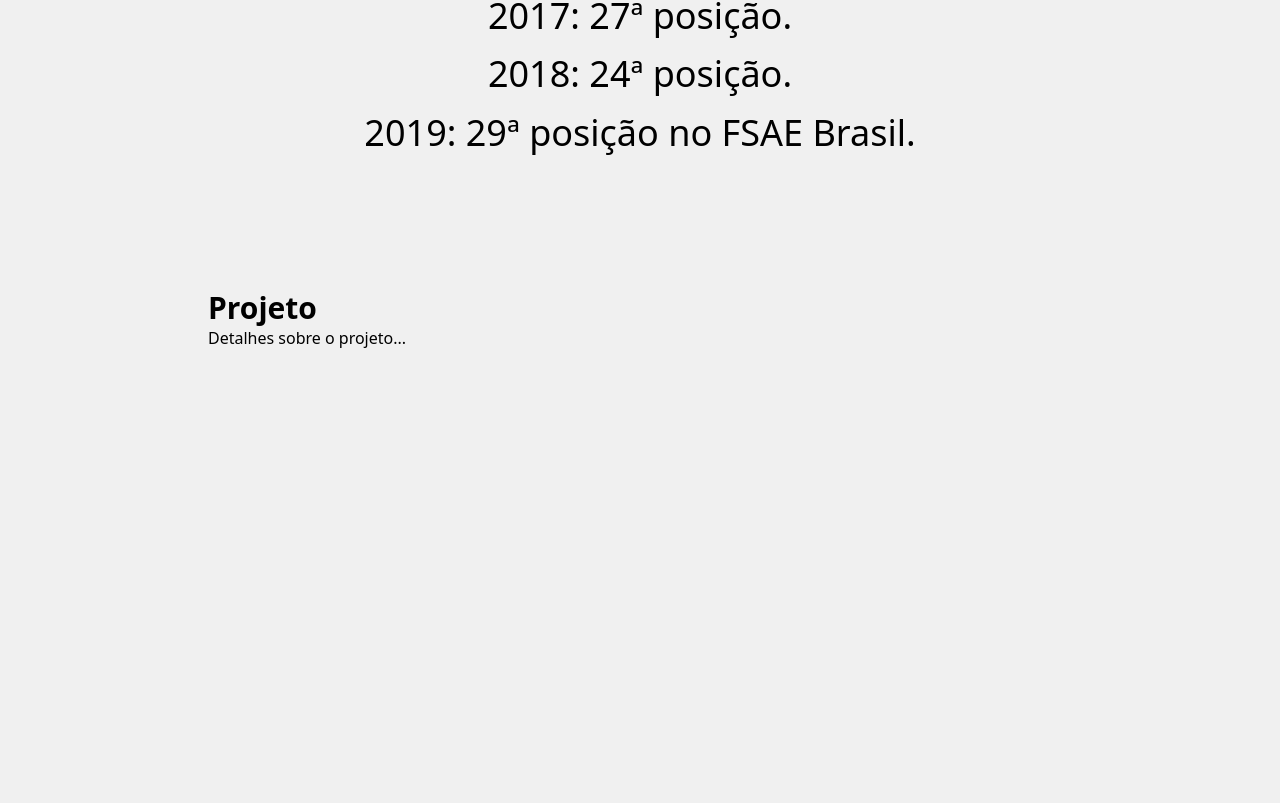
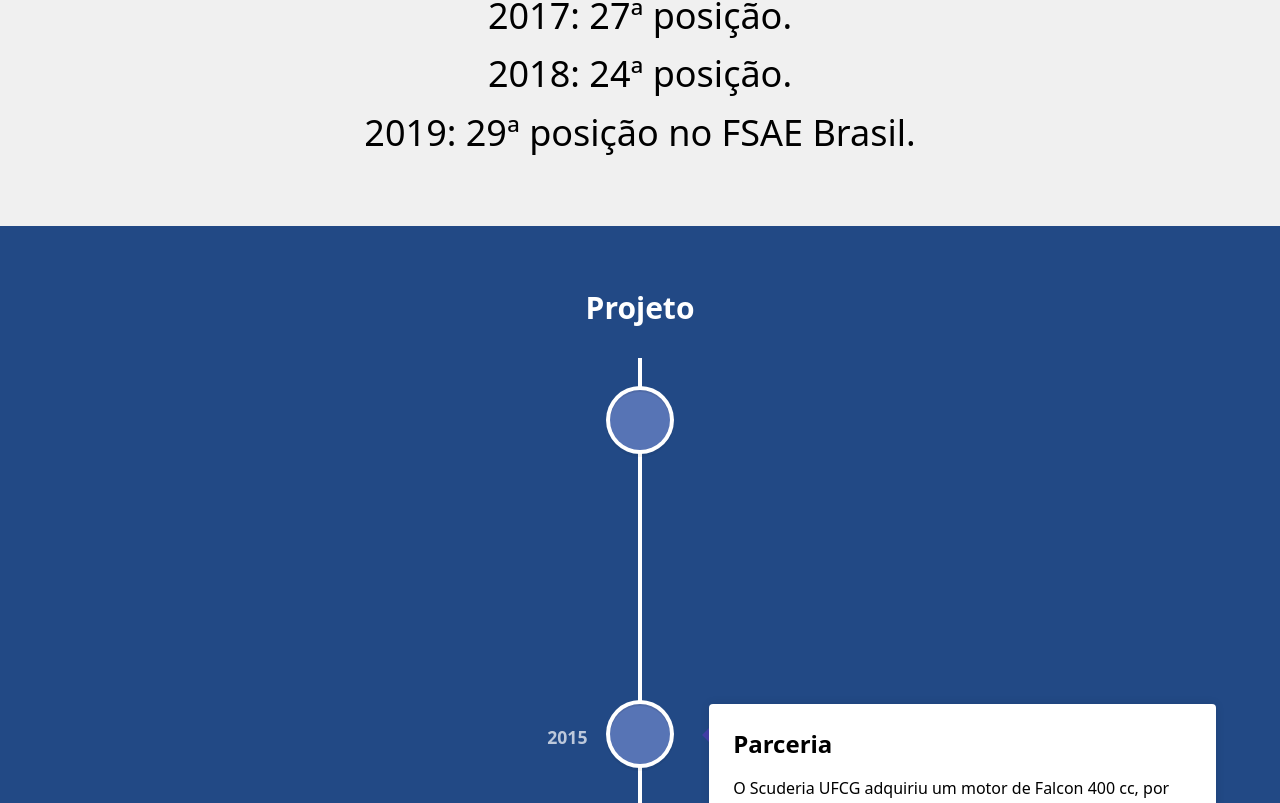
Before and after one commit to scuderiaufcg/SiteScuderia, a React (Vite) app: page / in a window 1280 px wide. Shown: the part 1997-2800 px from the top of the page. Built offline with nearby package versions, Linux system fonts and the light colour scheme.

Commit message:
feat: add and style project timeline

```diff
--- a/package.json
+++ b/package.json
@@ -24,7 +24,10 @@
   },
   "dependencies": {
     "@tailwindcss/vite": "^4.1.11",
+    "prop-types": "^15.8.1",
+    "react-icons": "^5.5.0",
     "react-router-dom": "^7.6.3",
+    "react-vertical-timeline-component": "^3.5.3",
     "tailwindcss": "^4.1.11"
   }
 }
--- /dev/null
+++ b/src/components/Timeline.jsx
@@ -0,0 +1,95 @@
+import {
+  VerticalTimeline,
+  VerticalTimelineElement
+} from 'react-vertical-timeline-component';
+import 'react-vertical-timeline-component/style.min.css';
+
+const events = [
+  {
+    title: 'Início',
+    date: '2013',
+    description: (
+      <p>
+        A Equipe Scuderia UFCG iniciou suas atividades, na Universidade Federal de Campina Grande,
+        Paraíba. O projeto tem como objetivo o desenvolvimento de inovações tecnológicas e a
+        construção de protótipos tipo Fórmula, propiciando oportunidades de aplicações práticas de
+        estudantes de engenharia.
+      </p>
+    )
+  },
+  {
+    title: 'Parceria',
+    date: '2015',
+    description: (
+      <p>
+        O Scuderia UFCG adquiriu um motor de Falcon 400 cc, por empréstimo da UFPB. Entretanto, por
+        questões financeiras o protótipo não foi finalizado a tempo da 12ª Competição de Fórmula SAE
+        Brasil. Porém, a equipe participou do evento apresentando os relatórios de projeto. Realizando,
+        também benchmarkings para melhorias. Uma grande oportunidade para obtenção de experiência.
+      </p>
+    )
+  },
+  {
+    title: 'Primeira competição',
+    date: '2016',
+    description: (
+      <p>
+        O alcance da equipe foi notório. Em sua participação na 13ª Competição, foi premiada com o 26ª
+        colocação, dentre 40 equipes inscritas. Além da participação, os feedbacks dos juízes foram
+        importantes para o desempenho da equipe e para melhorias de projeto.
+      </p>
+    )
+  },
+  {
+    title: 'Nova tentativa',
+    date: '2017',
+    description: (
+      <p>
+        A equipe participou da 14ª Competição de Fórmula SAE Brasil e terminou na 27ª colocação,
+        dentre 51 competidores.
+      </p>
+    )
+  },
+  {
+    title: 'Upgrade',
+    date: '2018',
+    description: (
+      <p>
+        A equipe adquiriu um motor Yamaha XT 660R com injeção controlada por um módulo Fuel Controller,
+        e se fez presente na 15ª Competição de Fórmula SAE Brasil. O Scuderia UFCG obteve seu melhor
+        desempenho, a 24ª colocação, dentre 70 competidores.
+      </p>
+    )
+  },
+  {
+    title: 'Aprendizado!',
+    date: '2019',
+    description: (
+      <p>
+        Em meio à dificuldades que proporcionaram aprendizado e experiência, a equipe participou da
+        16º competição de fórmula SAE Brasil, ficando na 29° colocação entre as 48 equipes inscritas.
+      </p>
+    )
+  }
+];
+
+export default function Timeline() {
+  return (
+    <VerticalTimeline>
+      {events.map((event, idx) => (
+        <VerticalTimelineElement
+          key={idx}
+          date={event.date}
+          iconStyle={{ background: '#5774B5', color: '#fff' }}
+          contentStyle={{ boxShadow: '0 0 10px rgba(0,0,0,0.1)' }}
+          contentArrowStyle={{ borderRight: '7px solid #413DA4' }}
+        >
+          <h3 className="vertical-timeline-element-title text-2xl font-semibold">
+            {event.title}
+          </h3>
+          {event.description}
+        </VerticalTimelineElement>
+      ))}
+    </VerticalTimeline>
+  );
+}
--- a/src/index.css
+++ b/src/index.css
@@ -8,3 +8,9 @@
 .bg-primary {
   background-color: var(--color-primary);
 }
+
+.vertical-timeline-element-date {
+  color: #fff !important;
+  font-size: 1.1rem !important;
+  font-weight: 700 !important;
+}
--- a/src/pages/Home.jsx
+++ b/src/pages/Home.jsx
@@ -1,18 +1,15 @@
-import Carousel from "../components/Carousel";
+import Carousel from '../components/Carousel';
+import Timeline from '../components/Timeline';
 
 const images = [
-  "/2015.jpg",
-  "/2018.jpg",
-  "/2019.jpg",
+  '/2015.jpg',
+  '/2018.jpg',
+  '/2019.jpg',
 ];
 
 export default function Home() {
   return (
-    <main className="flex-grow"
-    style={{
-          backgroundColor:
-            "#F0F0F0",
-        }}>
+    <main className="flex-grow" style={{ backgroundColor: '#F0F0F0' }}>
       <section
         id="inicio"
         className="h-screen w-full bg-center bg-no-repeat bg-cover flex flex-col items-center justify-center text-white text-center px-4"
@@ -33,36 +30,46 @@ export default function Home() {
 
       <div className="max-w-4xl mx-auto px-4 py-16 space-y-32">
         <section id="sobre" className="scroll-mt-24 min-h-[80vh]">
-          <h5 className="tracking-wider pt-10 text-[#413DA4] text-center text-4xl font-semibold mb-12 max-w-4xl mx-auto"  style={{ textShadow: '0 0 5px rgba(0,0,0,0.3)' }}
-          >NOSSA HISTÓRIA</h5>
+          <h5 className="tracking-wider pt-10 text-[#413DA4] text-center text-4xl font-semibold mb-12 max-w-4xl mx-auto" style={{ textShadow: '0 0 5px rgba(0,0,0,0.3)' }}>
+            NOSSA HISTÓRIA
+          </h5>
           <div className="flex items-center justify-center px-4">
             <div className="flex flex-col md:flex-row items-center justify-center gap-8">
               <Carousel images={images} />
               <p className="text-black w-[850px] max-w-full text-justify text-4xl leading-relaxed">
-              O <strong>Scuderia UFCG</strong> surgiu da vontade de alunos de fazer com que o
-              departamento de Engenharia Mecânica competisse na categoria Formula SAE.
-              <br /><br />
-              Um grupo de alunos no ano de 2013, com auxílio do professor
-              Juscelino de Farias Maribondo deram início à fase de fundação do projeto.
+                O <strong>Scuderia UFCG</strong> surgiu da vontade de alunos de fazer com que o departamento de Engenharia Mecânica competisse na categoria Formula SAE.
+                <br />
+                <br />
+                Um grupo de alunos no ano de 2013, com auxílio do professor Juscelino de Farias Maribondo deram início à fase de fundação do projeto.
               </p>
             </div>
           </div>
         </section>
+
         <section>
-          <h5 className=" text-black text-center text-4xl font-semibold mb-12 max-w-4xl mx-auto">RESULTADOS</h5>
-           <p className=" text-black max-w-4xl mx-auto text-4xl leading-relaxed text-center px-4">
-            2015: Primeira participação do FASE apresentando apenas os relatórios do projeto.<br />
-            2016: 26ª posição.<br />
-            2017: 27ª posição.<br />
-            2018: 24ª posição.<br />
+          <h5 className="text-black text-center text-4xl font-semibold mb-12 max-w-4xl mx-auto">
+            RESULTADOS
+          </h5>
+          <p className="text-black max-w-4xl mx-auto text-4xl leading-relaxed text-center px-4">
+            2015: Primeira participação do FASE apresentando apenas os relatórios do projeto.
+            <br />
+            2016: 26ª posição.
+            <br />
+            2017: 27ª posição.
+            <br />
+            2018: 24ª posição.
+            <br />
             2019: 29ª posição no FSAE Brasil.
           </p>
         </section>
-        <section id="projeto" className="scroll-mt-24 min-h-[80vh]">
-          <h2 className="text-3xl font-semibold">Projeto</h2>
-          <p>Detalhes sobre o projeto...</p>
+      </div>
+
+      <section id="projeto" className="w-full py-16" style={{ backgroundColor: 'rgb(34,73,133)' }}>
+        <h2 className="text-3xl font-semibold text-center mb-8 text-white">Projeto</h2>
+        <Timeline />
       </section>
 
+      <div className="max-w-4xl mx-auto px-4 py-16 space-y-32">
         <section id="carro" className="scroll-mt-24 min-h-[80vh]">
           <h2 className="text-3xl font-semibold">Nosso Carro</h2>
           <p>Descrição do carro, especificações técnicas...</p>
```
Also changed, not shown: 1 other file (tests, documents, lock files or other folders). Lines whose indentation alone changed are shown as unchanged.
